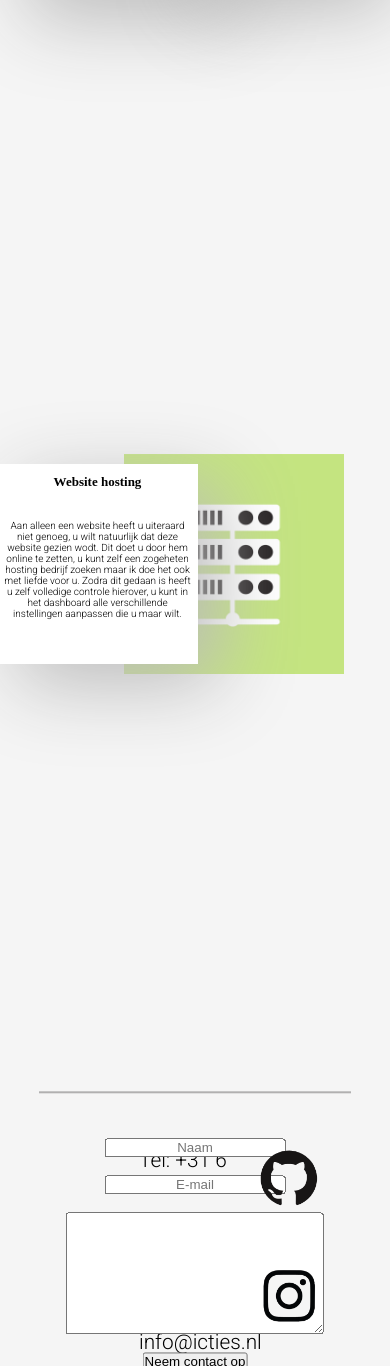
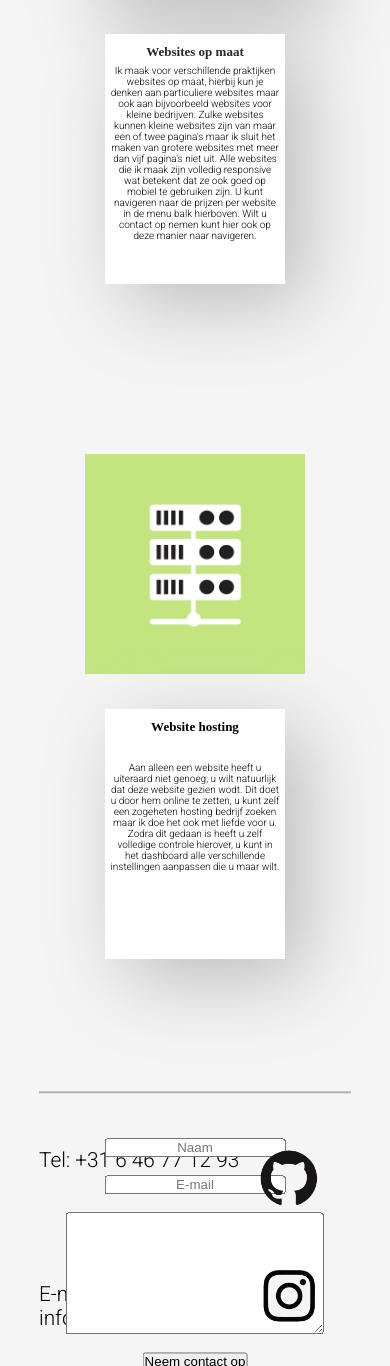
Before and after one commit to DesignerTies/eigen-website, a PHP site: page / in a window 390 px wide. Shown: the part 1377-2743 px from the top of the page. Run offline with PHP 8.4, Linux system fonts and the light colour scheme; some web fonts are replaced.

Commit message:
Hele main sectie is nu responsive

```diff
--- a/index.html
+++ b/index.html
@@ -78,7 +78,7 @@
     <button id="hamburger-knop" onclick="showFunction()">☰</button>
     <div class="hamburger-container">
         <ul>
-            <li><a href = "#" class="ham-nav-link">Projecten</a></li>
+            <li><a href = "#" class="ham-nav-link">Vaardigheden</a></li>
             <li><a href = "#" class="ham-nav-link">Tarief</a></li>
             <li><a href = "#" class="ham-nav-link">Contact</a></li>
         </ul>
@@ -90,7 +90,7 @@
       <nav>
         <h1><a href="#" id="h1-nav">Ties Hoenderdos</a></h1>
         <ul class="nav-links">
-          <li><a href="#" class="nav-link" id="projecten">Projecten</a></li>
+          <li><a href="#" class="nav-link" id="projecten">Vaardigheden</a></li>
           <li><a href="#" class="nav-link" id="prijzen">Tarief</a></li>
           <li><a href="#" class="nav-link" id="contact">Contact</a></li>
         </ul>
@@ -239,7 +239,7 @@
       <div class="footer-container">
         <ul>
           <li>Tel: +31 6 46 77 12 93</li>
-          <li>E-mail: info@icties.nl</li>
+          <li>E-mail: info@tieshoenderdos.nl</li>
         </ul>
         <div class="form">
           <form
--- a/style.css
+++ b/style.css
@@ -462,6 +462,24 @@ button:hover {
   }
 }
 
+@keyframes fade-in-right-mediaq {
+  0% {
+    transform: translate3d(60px, 0, 0) translate(-50%, -50%);
+  }
+  100% {
+    transform: none translate(-50%, -50%);
+  }
+}
+
+@keyframes fade-in-left-mediaq {
+  0% {
+    transform: translate3d(-60px, 0, 0) translate(-50%, -50%);
+  }
+  100% {
+    transform: none translate(-50%, -50%);
+  }
+}
+
 footer {
   background-color: whitesmoke;
   margin: auto;
@@ -551,12 +569,15 @@ form {
   -ms-transform: translate(-50%, -50%);
 }
 
-@media screen and (max-width: 1260px) {
+@media screen and (max-width: 1300px) {
   header {
     width: 60%;
   }
   .tekst-services {
     background-color: #fff;
+  }
+  .footer-container ul li {
+    padding-left: 0px;
   }
 }
 
@@ -647,14 +668,19 @@ form {
     width: 80%;
   }
   #tekst-foto-services {
-    height: 200px;
-    width: 200px;
+    height: 250px;
+    width: 180px;
     left: 70%;
+    top: 182%;
+    left: 50%;
+  }
+  #tekst-foto-services.is--entered {
+    animation: fade-in-left-mediaq ease-in 1s;
   }
   #foto-services {
     width: 220px;
     height: 220px;
-    left: 30%;
+    left: 50%;
   }
   .tekst-services h2 {
     font-size: small;
@@ -665,9 +691,13 @@ form {
   }
 
   #hosting-service {
-    width: 200px;
-    height: 200px;
-    left: 25%;
+    width: 180px;
+    height: 250px;
+    left: 50%;
+    top: 262%;
+  }
+  #hosting-service.is--entered {
+    animation: fade-in-right-mediaq ease-in 1s;
   }
   #hosting-service p {
     font-size: 10px;
@@ -675,6 +705,6 @@ form {
   #foto-hosting-service {
     width: 220px;
     height: 220px;
-    left: 60%;
+    left: 50%;
   }
 }
```
